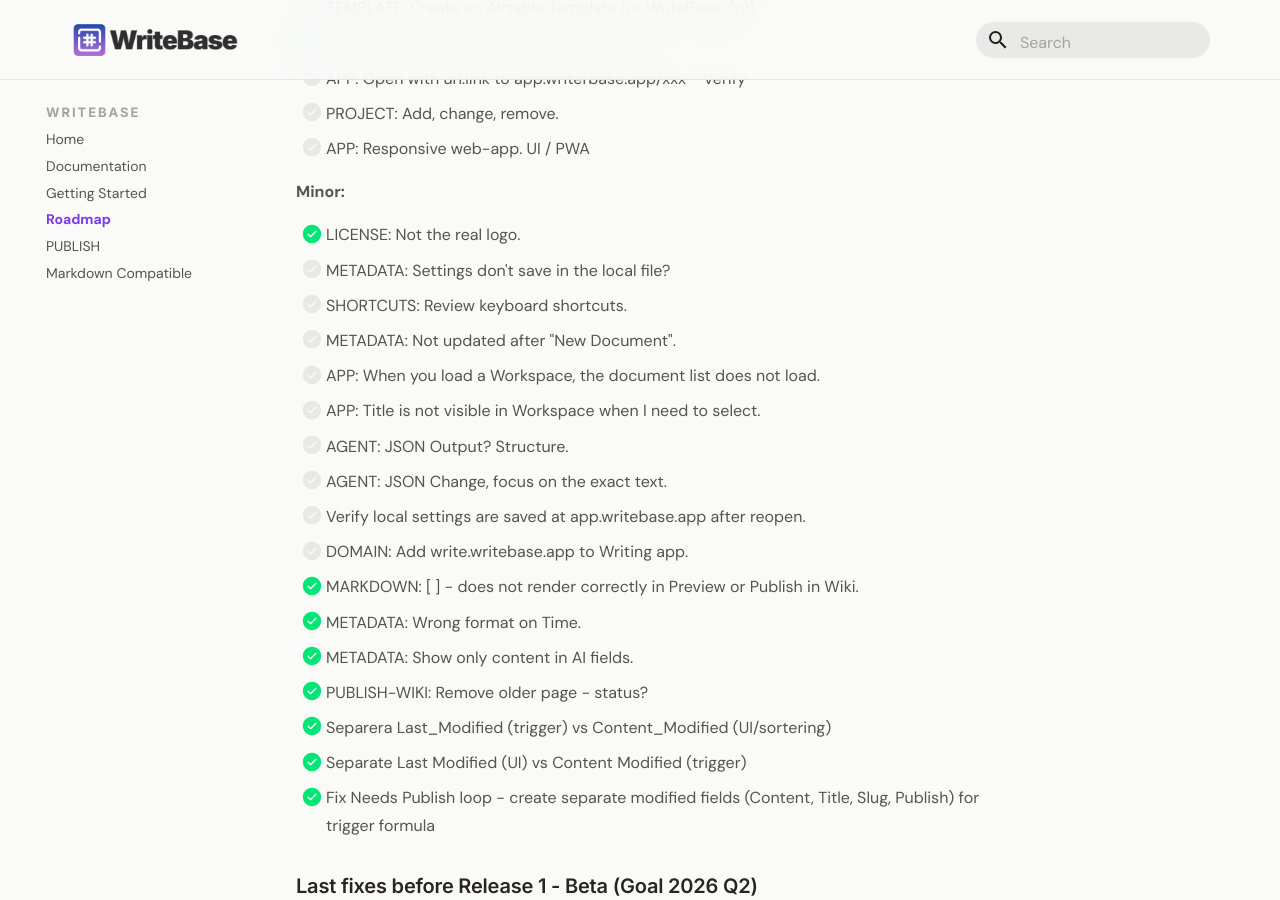
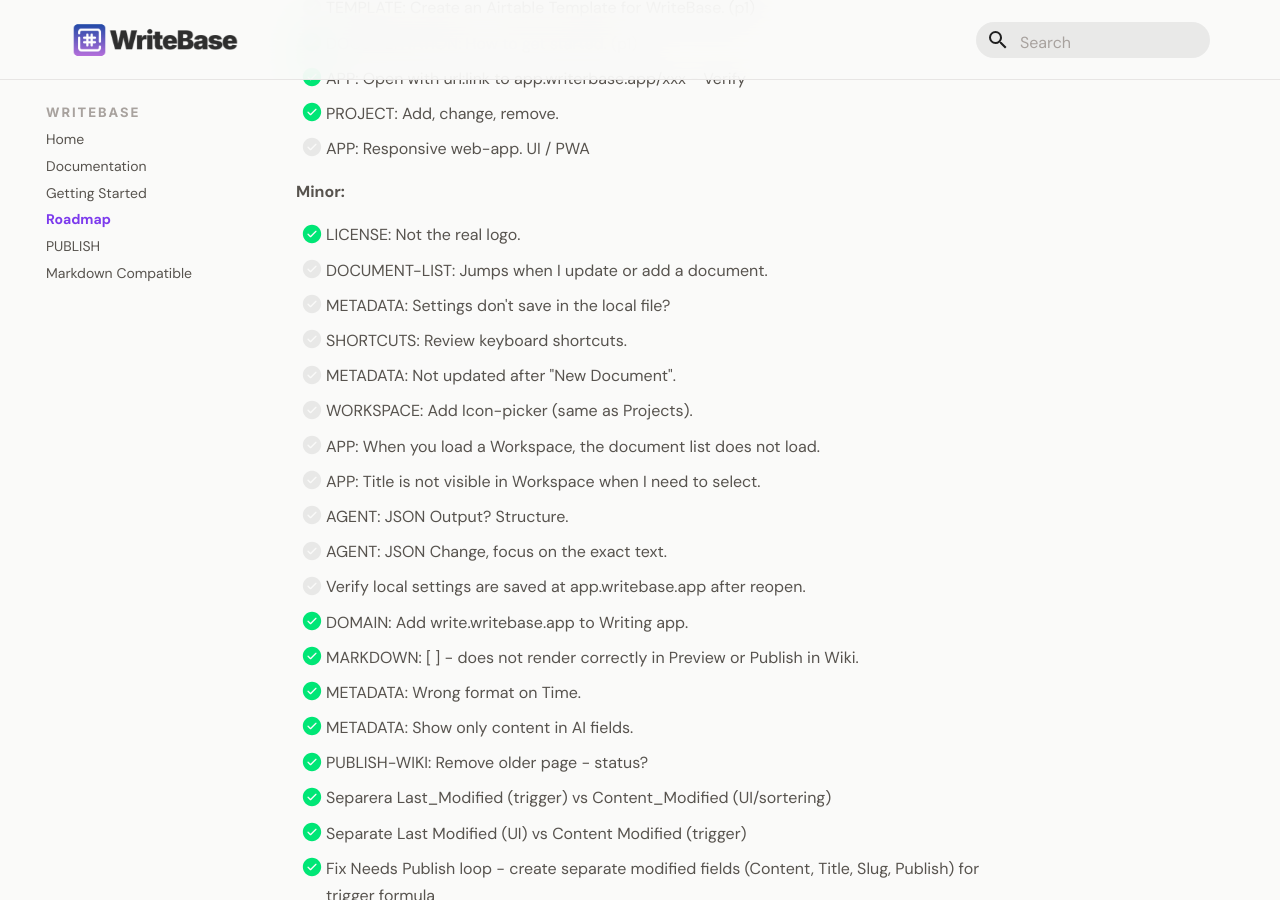
Before and after one commit to larssonhthomas-afk/writebase-docs, an MkDocs documentation site: the page built from docs/009-roadmap.md, in a window 1280 px wide and 900 px high, scrolled down 642 px. Built offline with MkDocs 1.6.1 and Material for MkDocs 9.7.7, drawn with Linux system fonts in a browser that asks for light colours; some web fonts are replaced.

Commit message:
Update 009-roadmap.md

```diff
--- a/docs/009-roadmap.md
+++ b/docs/009-roadmap.md
@@ -26,22 +26,25 @@ This Backlog has a priority 1-3.
 
 - [ ] TEMPLATE: Create an Airtable Template for WriteBase. (p1)
 - [x] DOCUMENTATION: How to get started. (p1)
-- [ ] APP: Open with url:link to app.writerbase.app/xxx - Verify
-- [ ] PROJECT: Add, change, remove.
+- [x] APP: Open with url:link to app.writerbase.app/xxx - Verify
+- [x] PROJECT: Add, change, remove.
 - [ ] APP: Responsive web-app. UI / PWA
 
 **Minor:**
 
 - [x] LICENSE: Not the real logo.
+- [ ] DOCUMENT-LIST: Jumps when I update or add a document.
 - [ ] METADATA: Settings don't save in the local file?
 - [ ] SHORTCUTS: Review keyboard shortcuts.
 - [ ] METADATA: Not updated after "New Document".
+- [ ] WORKSPACE: Add Icon-picker (same as Projects).
 - [ ] APP: When you load a Workspace, the document list does not load.
 - [ ] APP: Title is not visible in Workspace when I need to select.
 - [ ] AGENT: JSON Output? Structure.
 - [ ] AGENT: JSON Change, focus on the exact text.
 - [ ] Verify local settings are saved at app.writebase.app after reopen.
-- [ ] DOMAIN: Add write.writebase.app to Writing app.
+
+- [x] DOMAIN: Add write.writebase.app to Writing app.
 - [x] MARKDOWN: [ ] - does not render correctly in Preview or Publish in Wiki.
 - [x] METADATA: Wrong format on Time.
 - [x] METADATA: Show only content in AI fields.
```
